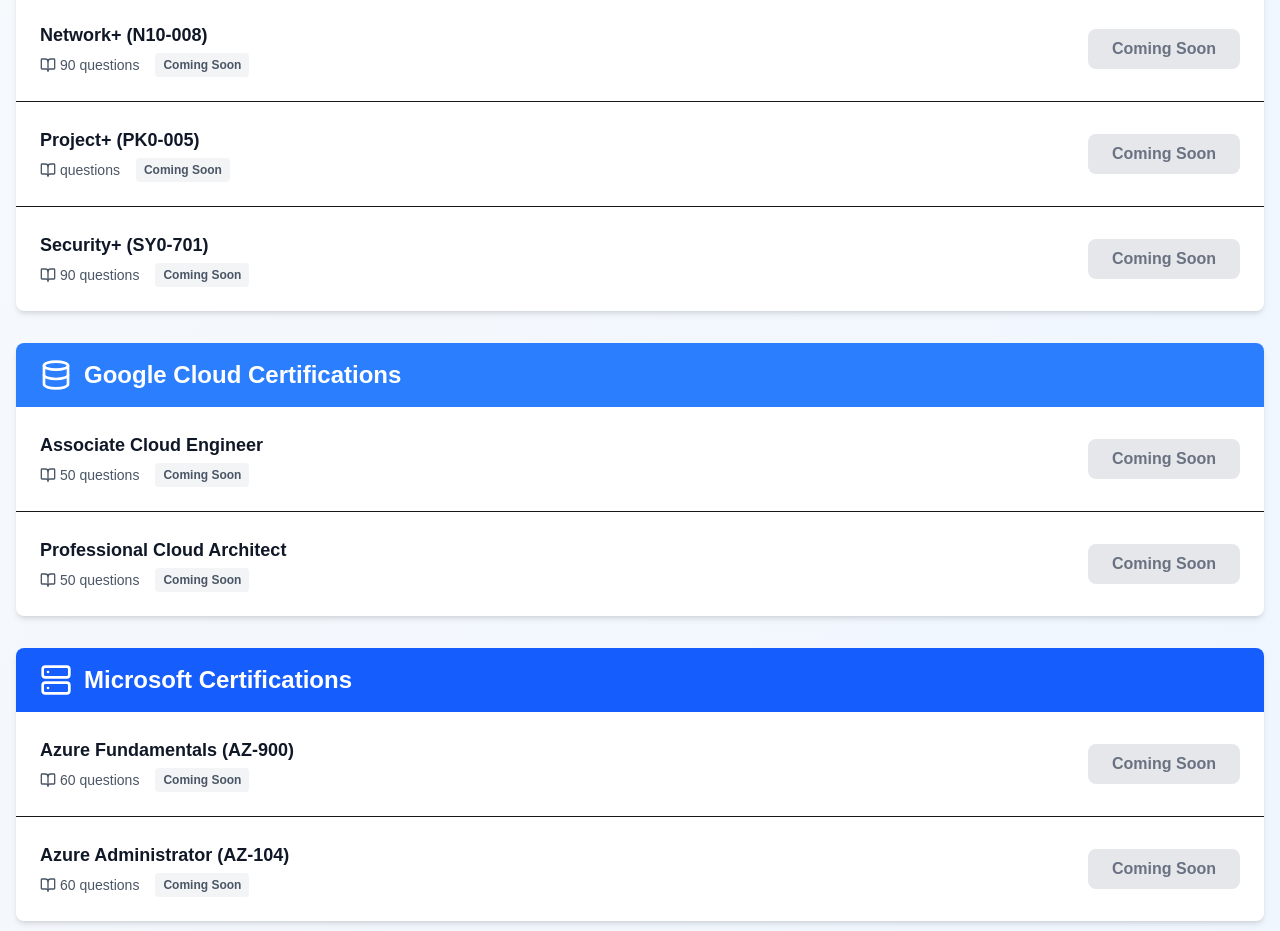
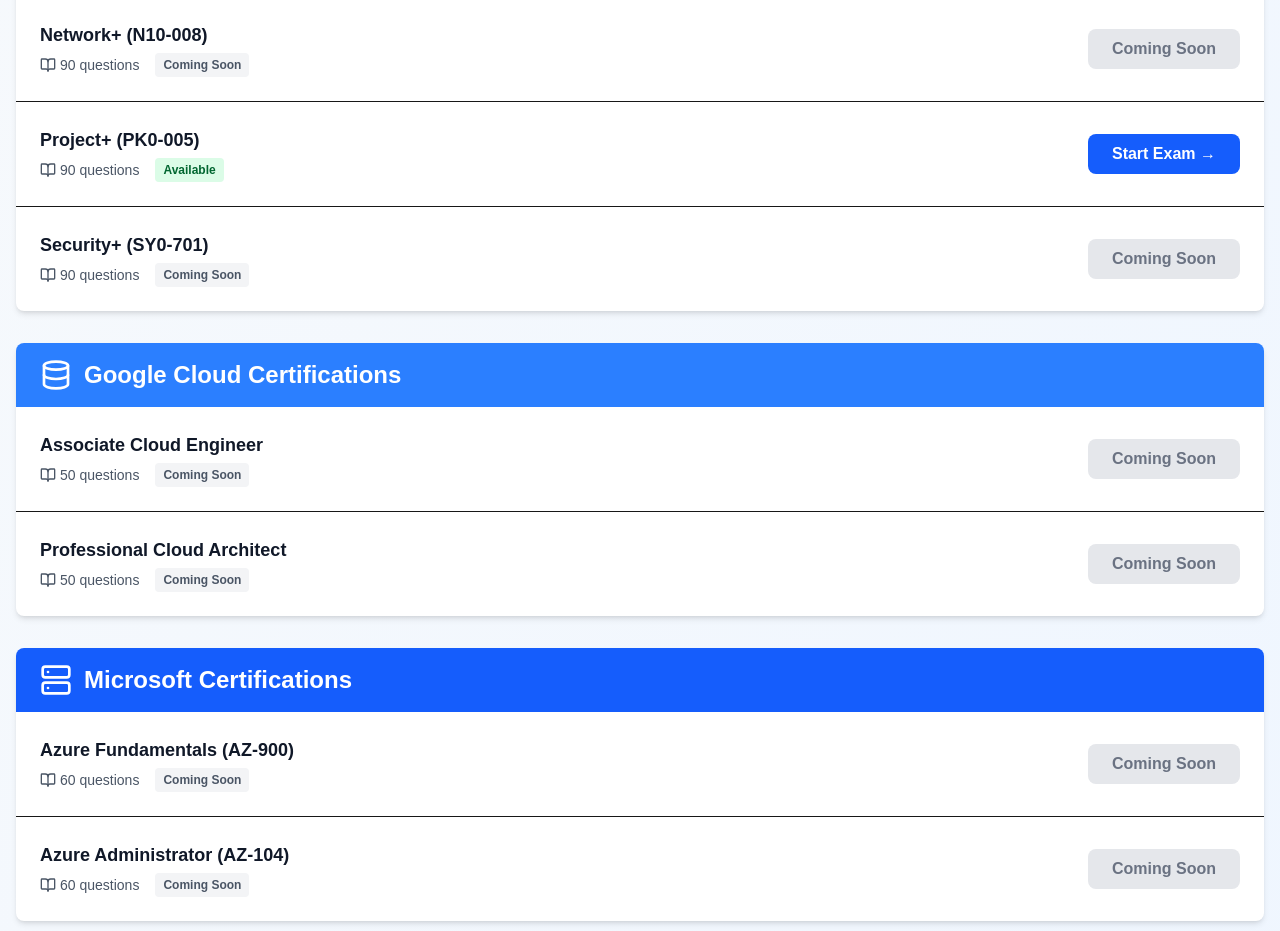
Before and after one commit to krikgracias/exam-prep, a Next.js app: page / in a window 1280 px wide. Shown: the part 1060-1991 px from the top of the page. Built offline with nearby package versions, Linux system fonts and the light colour scheme.

Commit message:
changed project + to available

```diff
--- a/app/page.js
+++ b/app/page.js
@@ -23,7 +23,7 @@ export default function ExamPrepHub() {
         { name: 'A+ Core 1 (220-1101)', path: '/comptia/a-plus-core1', status: 'Coming Soon', questions: 90 },
         { name: 'A+ Core 2 (220-1102)', path: '/comptia/a-plus-core2', status: 'Coming Soon', questions: 90 },
         { name: 'Network+ (N10-008)', path: '/comptia/network-plus', status: 'Coming Soon', questions: 90 },
-        { name: 'Project+ (PK0-005)', path: '/comptia/project-plus', status: 'Coming Soon', Available: 90 },
+        { name: 'Project+ (PK0-005)', path: '/comptia/project-plus', status: 'Available', questions: 90 },
         { name: 'Security+ (SY0-701)', path: '/comptia/security-plus', status: 'Coming Soon', questions: 90 }
       ]
     },
```
